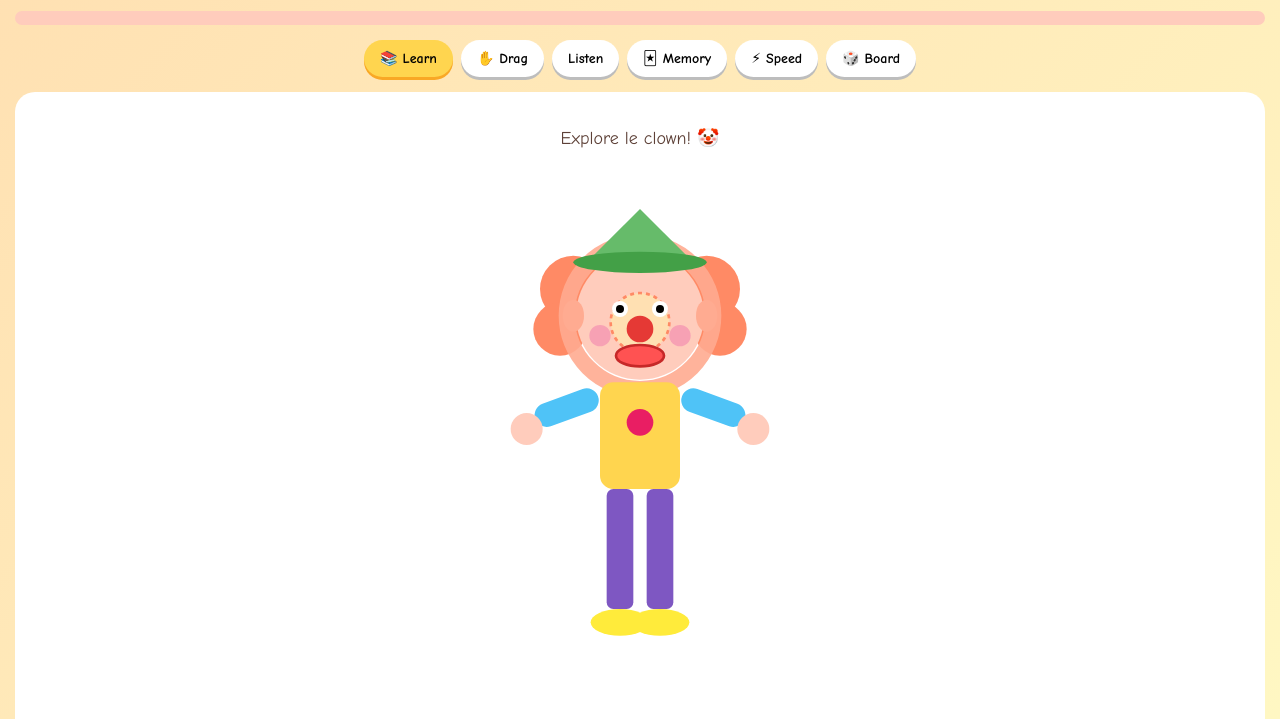
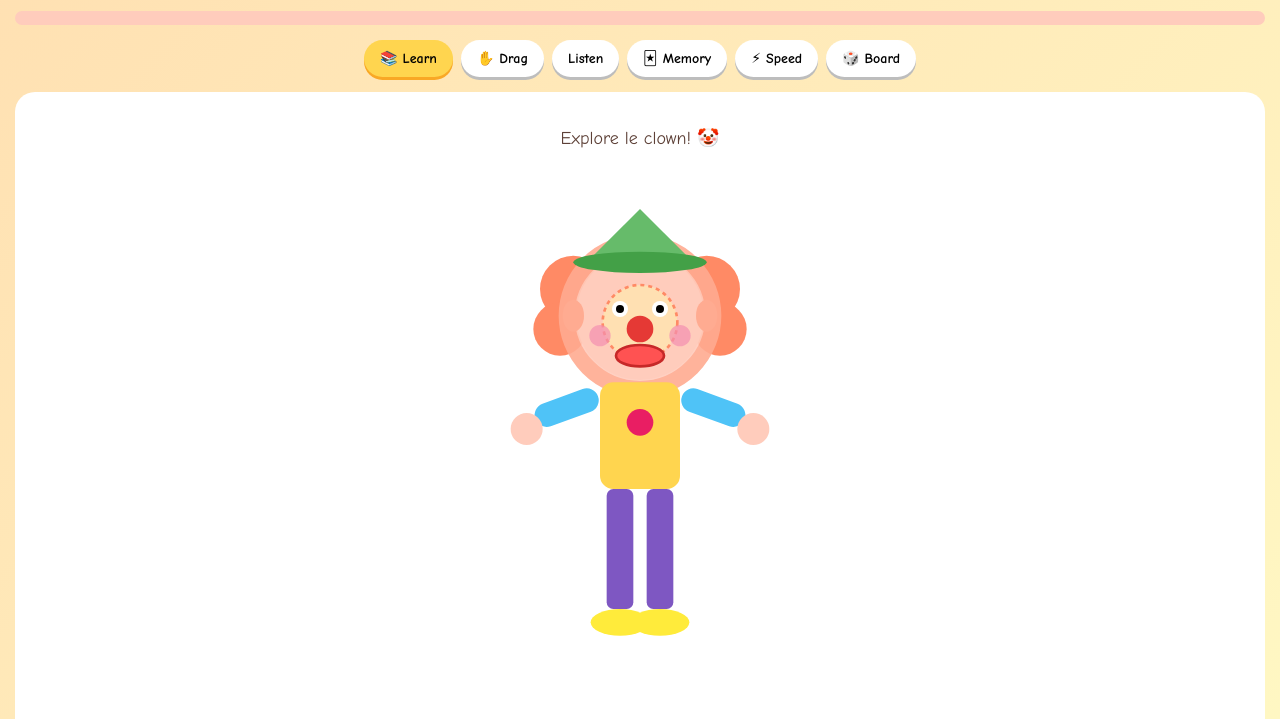
Before and after one commit to MUDROis/Les-parties-du-corps, a plain HTML site: page index.html in a window 1280 px wide. Shown: the part 71-790 px from the top of the page. Drawn offline with Linux system fonts and the light colour scheme.

Commit message:
Enlarge face circle and fix hair transparency on head hover

```diff
--- a/index.html
+++ b/index.html
@@ -146,12 +146,12 @@ function getClownSVG(highlightPart = null) {
 
     <circle class="body-part ${hl('tete')}" data-part="tete"
             cx="150" cy="110" r="55"
-            fill="none" stroke="#ffab91" stroke-width="12"
+            fill="#ffccbc" stroke="#ffab91" stroke-width="12"
             opacity="0.9"/>
     <circle cx="150" cy="110" r="48" fill="#ffccbc" pointer-events="none"/>
 
     <circle class="body-part ${hl('visage')}" data-part="visage"
-            cx="150" cy="115" r="22"
+            cx="150" cy="115" r="28"
             fill="#ffe0b2" stroke="#ff8a65" stroke-width="2" stroke-dasharray="3"/>
 
     <g class="body-part ${hl('yeux')}" data-part="yeux">
```
